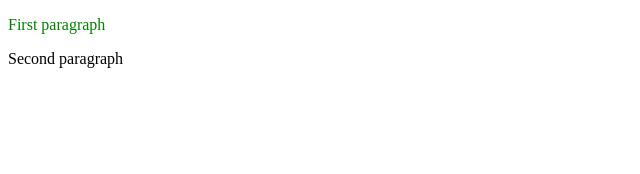
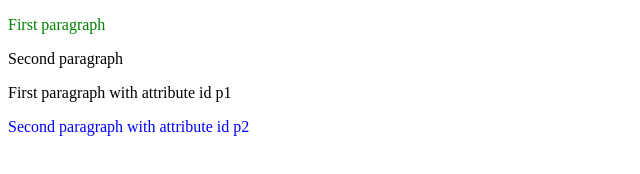
Before and after one commit to YMilind/html, a plain HTML site: page index.html in a window 1280 px wide. Shown: the whole page, without its empty margins (0-640 px from the left). Drawn offline with nearby package versions, Linux system fonts and the light colour scheme.

Commit message:
D3 select by attributeid

```diff
--- a/index.html
+++ b/index.html
@@ -1,3 +1,4 @@
+<!d3 select id by attribute ->
 <!d3 select example ->
 <!doctype html>
 <html>
@@ -7,9 +8,11 @@
 <body>
     <p>First paragraph</p>
     <p>Second paragraph</p>
-
+    <p id="p1">First paragraph with attribute id p1</p>
+    <p id="p2">Second paragraph with attribute id p2</p>
     <script>
         d3.select("p").style("color", "green");
+        d3.select("#p2").style("color", "blue");
     </script>
 </body>
 </html>
```
